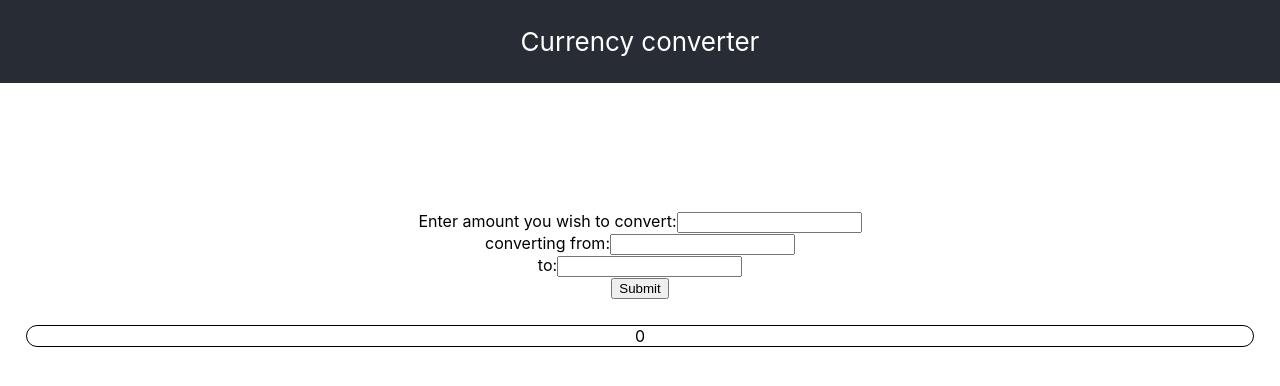
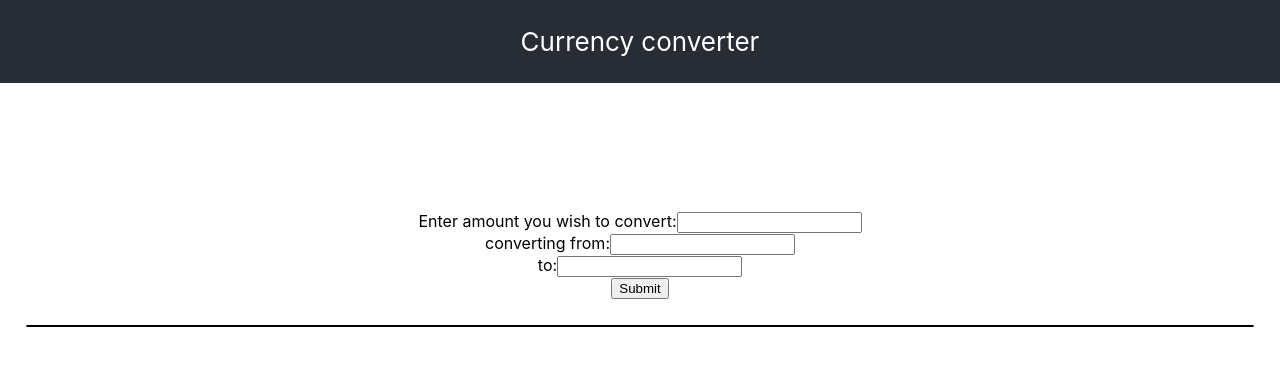
Before and after one commit to sarar0/Currency-App, a React (Create React App) app in the folder client/: page / in a window 1280 px wide. Shown: the top 386 px of the page. Built offline with nearby package versions, Linux system fonts and the light colour scheme.

Commit message:
Refactor Result component

```diff
--- a/client/src/components/Result.js
+++ b/client/src/components/Result.js
@@ -15,23 +15,22 @@ class Result extends React.Component {
     };
 
     componentDidUpdate(prevProps, prevState, snapshot) {
-        // console.log(prevProps);
-        // console.log(this.props);
         if (this.props.multiplier !== prevProps.multiplier || (prevProps !== this.props)) {
             this.convert(this.props.amount, this.props.multiplier);
         }
     }
 
-    // need to call the convert method with the props
+    render() {
+      var string = ''
+      if (this.props.multiplier !== '' ){
+        string = this.props.amount + " " + this.props.currencyFrom.toUpperCase() + " = " + this.state.convertedAmount.toFixed(4) + " " + this.props.currencyTo.toUpperCase()
 
-    render() {
-        // console.log(this.props)
+      }
+
         return (
-            <div>
                 <div>
-                    {this.state.convertedAmount} {this.props.multiplier !== '' ? this.props.currencyTo : null}
+                    {string}
                 </div>
-            </div>
         );
     }
 }
```
